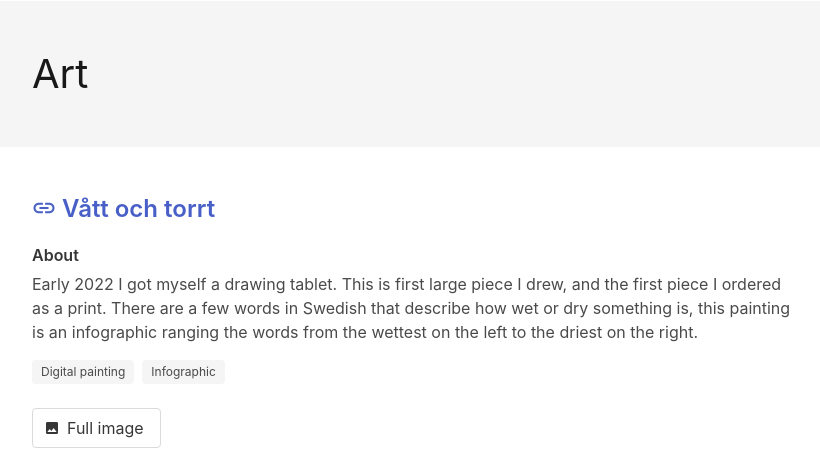
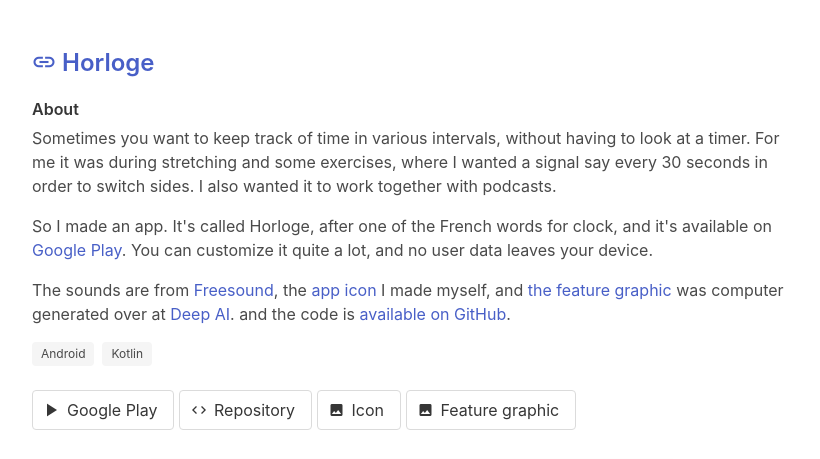
Before and after one commit to simonolander/simonolander.com, a website built with Parcel: page index.html in a window 1280 px wide. Shown: the part 3220-3679 px from the top of the page, without its empty margins (228-1048 px from the left). Built offline with nearby package versions, Linux system fonts and the light colour scheme.

Commit message:
Add section about Horloge

```diff
--- a/index.html
+++ b/index.html
@@ -244,6 +244,68 @@
                     allow="accelerometer; autoplay; clipboard-write; encrypted-media; gyroscope; picture-in-picture; web-share"
                     allowfullscreen>
             </iframe>
+          </figure>
+        </div>
+      </div>
+    </div>
+  </div>
+</section>
+<section id="horloge" class="section">
+  <div class="container">
+    <div class="columns">
+      <div class="column is-8-desktop is-offset-2-desktop">
+        <div class="content">
+          <h3 class="subtitle">
+            <a href="#horloge">
+              <i class="icon ion-md-link"></i>
+              Horloge
+            </a>
+          </h3>
+          <h6>About</h6>
+          <p>
+            Sometimes you want to keep track of time in various intervals, without having to look at a timer.
+            For me it was during stretching and some exercises, where I wanted a signal say every 30 seconds
+            in order to switch sides. I also wanted it to work together with podcasts.
+          </p>
+          <p>
+            So I made an app. It's called Horloge, after one of the French words for clock,
+            and it's available on <a href="https://play.google.com/store/apps/details?id=org.simonolander.horloge">Google
+            Play</a>.
+            You can customize it quite a lot, and no user data leaves your device.
+          </p>
+          <p>
+            The sounds are from <a href="https://freesound.org">Freesound</a>, the <a href="./image/horloge-icon.png">app
+            icon</a> I made myself, and <a href="./image/horloge-feature-graphic.jpg">the feature graphic</a> was
+            computer generated over at <a href="https://deepai.org/machine-learning-model/text2img">Deep AI</a>. and the
+            code is <a href="https://github.com/simonolander/horloge">available on GitHub</a>.
+          </p>
+          <div class="tags">
+            <span class="tag">Android</span>
+            <span class="tag">Kotlin</span>
+          </div>
+          <a class="button" href="https://play.google.com/store/apps/details?id=org.simonolander.horloge">
+            <span class="icon ion-md-play"></span>
+            Google Play
+          </a>
+          <a class="button" href="https://github.com/simonolander/horloge">
+            <span class="icon ion-md-code"></span>
+            Repository
+          </a>
+          <a class="button" href="./image/horloge-icon.png">
+            <span class="icon ion-md-image"></span>
+            Icon
+          </a>
+          <a class="button" href="./image/horloge-feature-graphic.jpg">
+            <span class="icon ion-md-image"></span>
+            Feature graphic
+          </a>
+          <figure class="image" style="display: flex; justify-content: center;">
+            <a href="https://play.google.com/store/apps/details?id=org.simonolander.horloge">
+              <div class="box" style="background-color: #454545;">
+                <img style="max-width: 512px;" src="./image/horloge-icon.png" alt="Horloge icon"
+                     title="Horloge icon"/>
+              </div>
+            </a>
           </figure>
         </div>
       </div>
```
Also changed, not shown: image/horloge-feature-graphic.jpg (added), image/horloge-icon.png (added).
